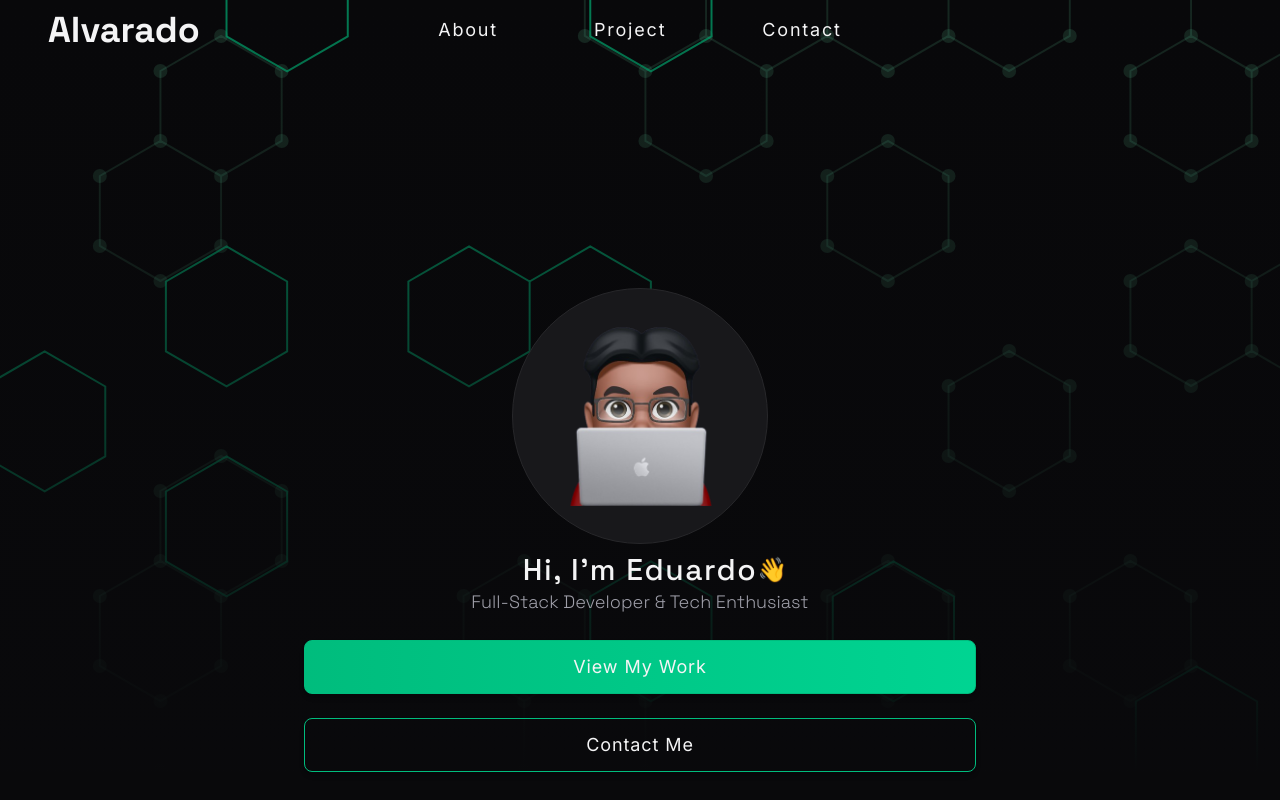
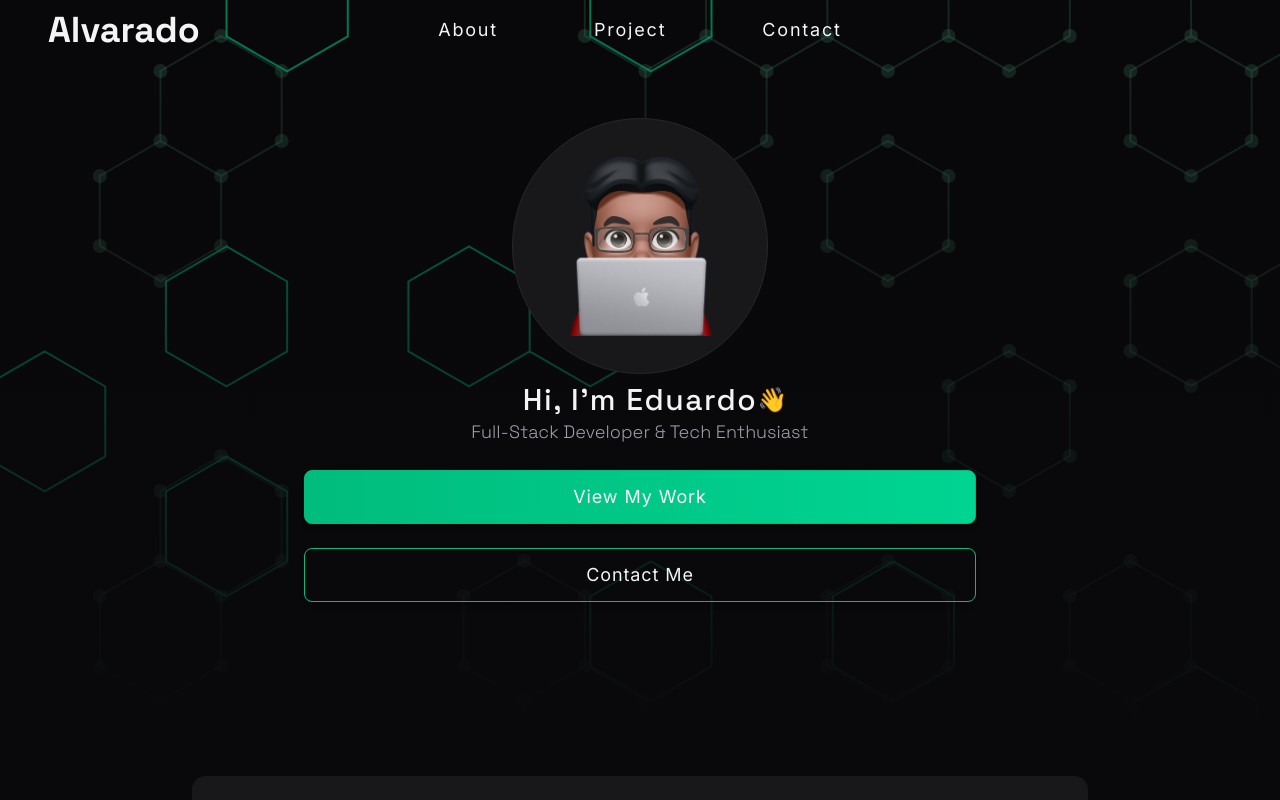
Before and after one commit to ealvara6/devfolio, a React (Vite) app: page / in a window 1280 px wide. Shown: the top 800 px of the page. Built offline with nearby package versions, Linux system fonts and the light colour scheme.

Commit message:
style(hero): adjust hero section to stay centered between different viewports

```diff
--- a/src/components/sections/hero/Hero.tsx
+++ b/src/components/sections/hero/Hero.tsx
@@ -5,11 +5,11 @@ import { FadeInSection } from '@/components/shared/FadeInSection';
 export const Hero = () => {
   return (
     <FadeInSection
-      className="min-h-[90vh] w-full bg-[url('../assets/Hexagon.svg')] lg: relative z-10 pt-8"
+      className="min-h-[90vh] flex justify-center w-full bg-[url('../assets/Hexagon.svg')] lg: relative z-10"
       id="Hero"
     >
       <div className="absolute inset-0 bg-black/10 -z-10 bg-gradient-to-b from-transparent to-bg pointer-events-none"></div>
-      <div className="mx-7 pt-32 md:pt-64 flex flex-col gap-2 justify-center items-center text-text">
+      <div className="mx-7 w-full  md:max-w-7xl flex flex-col gap-2 justify-center items-center text-text">
         <div className="border w-48 h-48 md:w-64 md:h-64 bg-surface border-border rounded-full flex justify-center items-center">
           <img
             src={Memoji}
```
